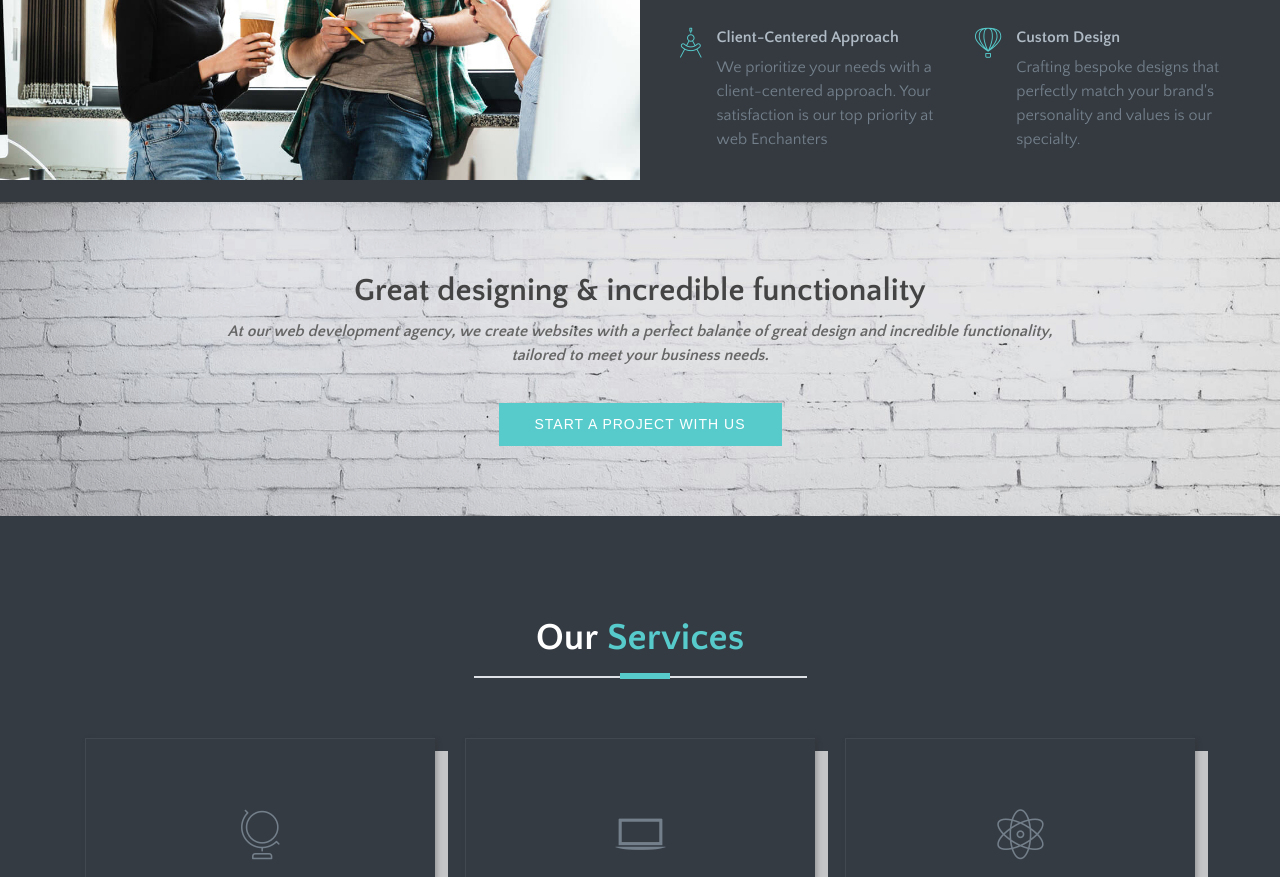
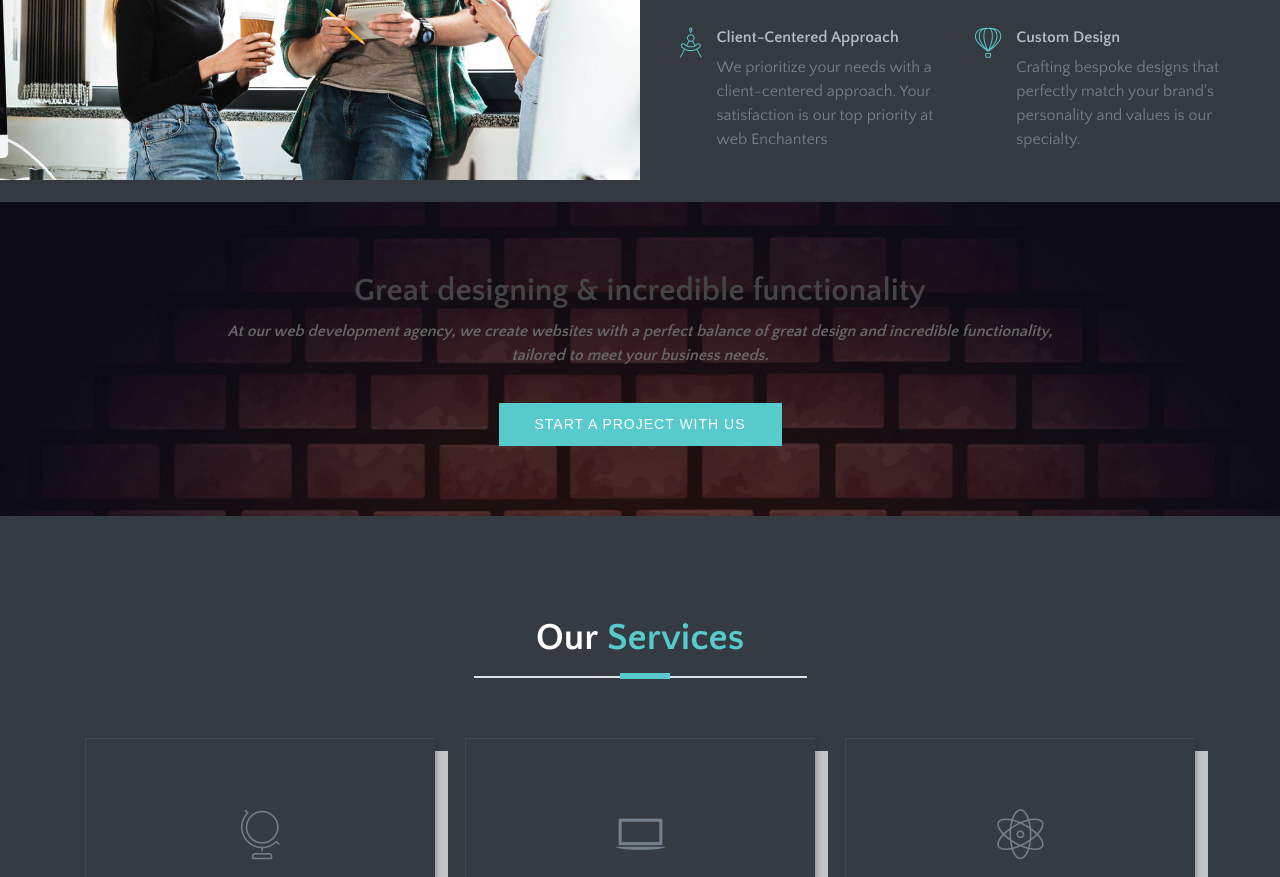
Before and after one commit to WebEnchanters/protfolio, a plain HTML site: page index.html in a window 1280 px wide. Shown: the part 1894-2771 px from the top of the page. Drawn offline with Linux system fonts and the light colour scheme; some packages are replaced by stand-ins of ours; files whose address does not match are found by name; a web font is replaced by a local one.

Commit message:
Update style.css

```diff
--- a/css/style.css
+++ b/css/style.css
@@ -561,7 +561,7 @@ a:hover {
 }
 
 .bg-1 {
-  background-image: url("../images/backgrounds/bg-1.jpg");
+  background-image: url("../images/backgrounds/wall1.jpg");
   background-repeat: no-repeat;
   background-size: cover;
 }
```
